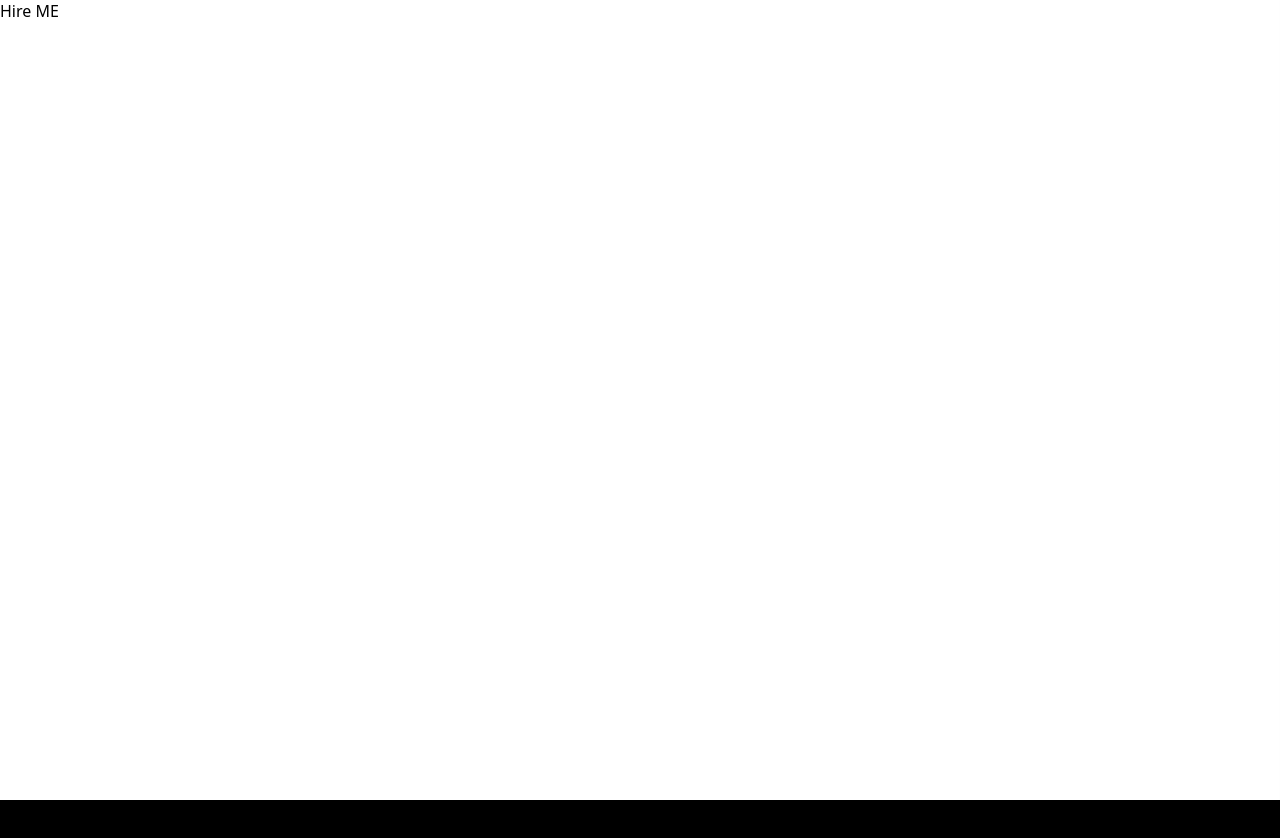
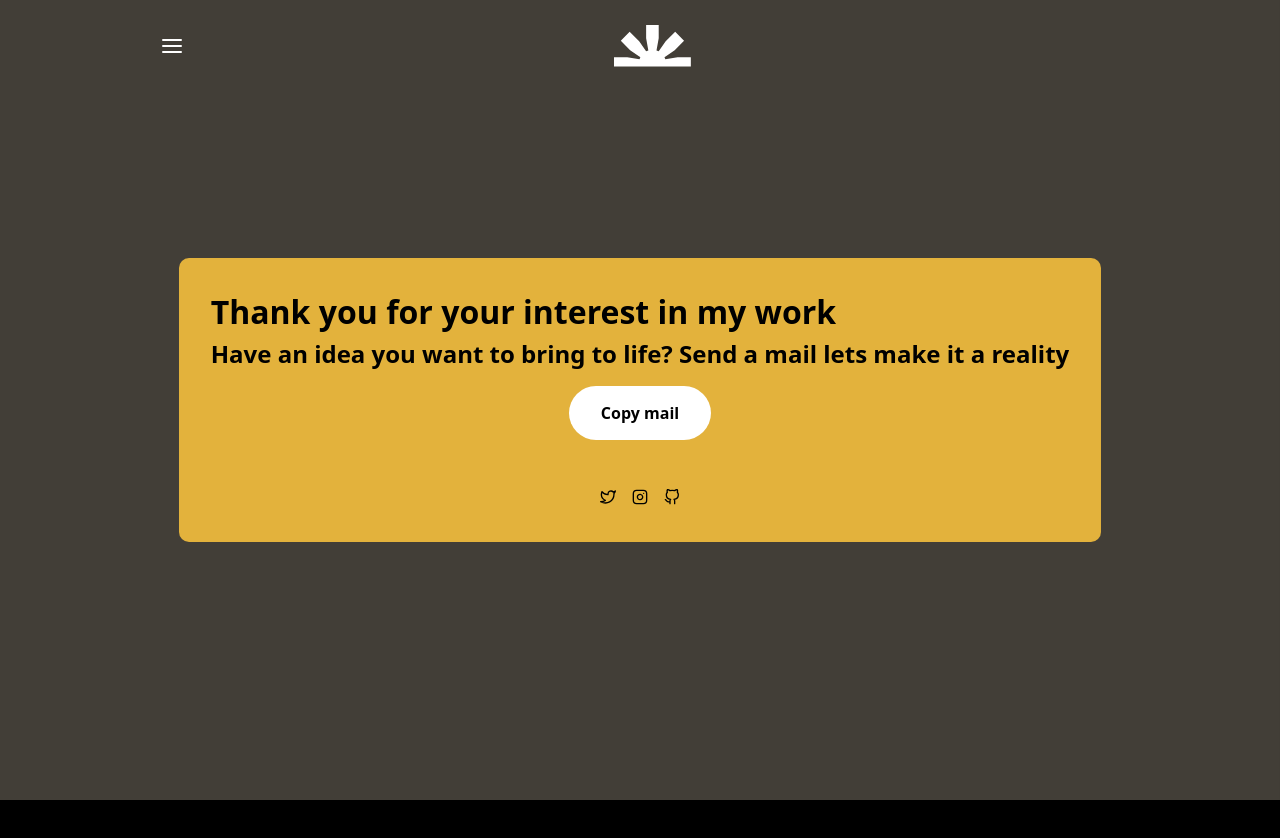
Before and after one commit to tariqyunusa/campaign_v2, a React (Vite) app: page /hireMe in a window 1280 px wide. Shown: the top 838 px of the page. Built offline with nearby package versions, Linux system fonts and the light colour scheme; a web font is replaced by a local one.

Commit message:
completed hire me page

```diff
--- a/src/pages/HireMe.jsx
+++ b/src/pages/HireMe.jsx
@@ -1,9 +1,38 @@
-import React from 'react'
+import React, { useState } from 'react'
 import "../styles/HireMe.css"
+import { FiInstagram } from "react-icons/fi";
+import { FiTwitter } from "react-icons/fi";
+import { FiGithub } from "react-icons/fi";
+
 const HireMe = () => {
+  const [copied, setCopied] = useState(false)
+  const copyMail = () => {
+    navigator.clipboard.writeText('Tariikhyunusa@gmail.com')
+    console.log('copied text')
+    setCopied(true)
+   setTimeout(() => {
+    setCopied(false)
+   }, 3000);
+  }
+
+
   return (
     <div className='hireme__wrapper'>
-      Hire ME
+      <div className="main__hireMe_content">
+       <div className='content__hire_me__header'>
+       <h1>Thank you for your interest in my work</h1>
+       <h2>Have an idea you want to bring to life? Send a mail lets make it a reality</h2>
+       </div>
+       <div className='content__hire_me__cta'>
+       <button onClick={copyMail}>{copied ? "Copied" : "Copy mail"}</button>
+       <ul className='hire_me__ul'>
+        <li className='hire_me__li'><a href="https://twitter.com/tariqYA_" rel='noopener noreferrer' target='_blank'><FiTwitter /></a></li>
+        <li className='hire_me__li'><a href="https://instagram.com/tariikh_" rel='noopener noreferrer' target='_blank'><FiInstagram /></a></li>
+        <li className='hire_me__li'><a href="https://github.com/tariqyunusa" rel='noopener noreferrer' target='_blank'><FiGithub /></a></li>
+       </ul>
+       </div>
+
+      </div>
     </div>
   )
 }
--- a/src/styles/HireMe.css
+++ b/src/styles/HireMe.css
@@ -1,6 +1,60 @@
-.hireme__wrapper{
+.hireme__wrapper {
     width: 100vw;
     height: 100vh;
+    background-color: #423E37;
+    display: flex;
+    justify-content: center;
+    align-items: center;
+}
+.main__hireMe_content{
+    background-color: #E3B23C;
+    padding: 2rem;
+    border-radius: 10px;
+}
+.content__hire_me__header{
+    margin-bottom: 1rem;
+    display: flex;
+    flex-direction: column;
+    gap: .2rem;
+}
+.content__hire_me__cta{
+    display: flex;
+    flex-direction: column;
+    gap: 3rem;
+    align-items: center;
+}
+button{
+    padding: 1rem 2rem;
+    align-self: center;
+    border: none;
+    border-radius: 50px;
+    cursor: pointer;
     background-color: #fff;
-    overflow: hidden;
+    font-size: 1rem;
+    font-weight: 700;
 }
+.hire_me__ul{
+    display: flex;
+    gap: 1rem;
+}
+.hire_me__li{
+    list-style: none;
+}
+.hire_me__li a{
+    text-decoration: none;
+    color: #000;
+}
+@media screen and (min-width:320px) and (max-width: 900px) {
+    .content__hire_me__header h2 {
+        font-size: 1rem;
+    }
+.content__hire_me__header h1 {
+    font-size: 1.2rem;
+}
+.content__hire_me__header{
+    /* margin-bottom: 2rem; */
+}
+.main__hireMe_content{
+    padding: 1rem;
+}
+}
```
Also changed, not shown: src/App.jsx (+7 -1 lines), src/styles/Nav.css (+11 -0 lines).
